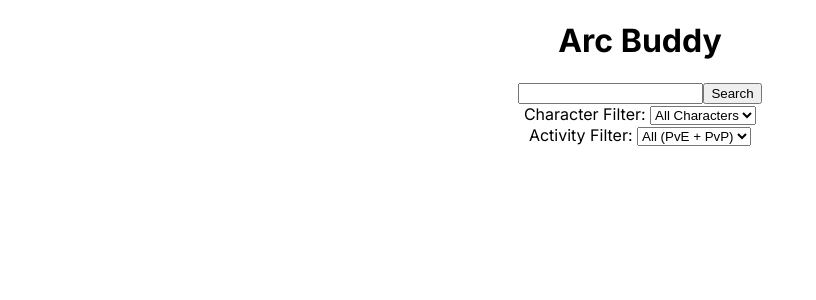
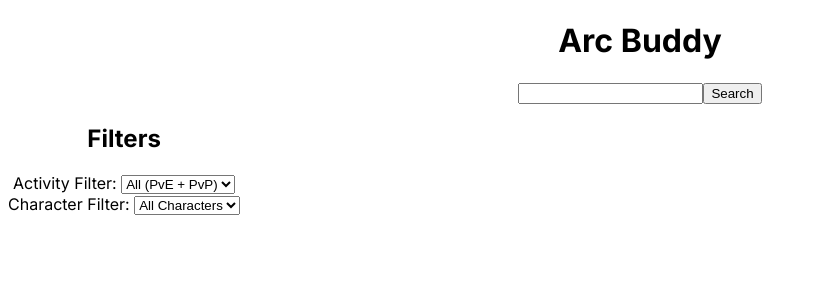
Before and after one commit to 62firelight/arc-buddy-react, a Next.js app: page / in a window 1280 px wide. Shown: the top 300 px of the page, without its empty margins (0-816 px from the left). Built offline with nearby package versions, Linux system fonts and the light colour scheme.

Commit message:
Reorganize layout

```diff
--- a/src/app/globals.css
+++ b/src/app/globals.css
@@ -8,6 +8,16 @@ html, body {
 
 .error {
   color: red;
+}
+
+.stats-container {
+  display: flex;
+  flex-flow: row nowrap;
+}
+
+.filters {
+  display: flex;
+  flex-flow: column nowrap;
 }
 
 .stats {
--- a/src/app/page.js
+++ b/src/app/page.js
@@ -77,16 +77,22 @@ export default function Home() {
                 resetAfterSubmission={resetAfterSubmission}
             />
             <div className="error">{error}</div>
+
+            <div className="stats-container">
+                <div className="filters">
+                    <h2>Filters</h2>
+                    <ActivityFilter
+                        activityFilter={activityFilter}
+                        setActivityFilter={setActivityFilter}
+                    />
                     <CharacterFilter
                         characterList={characterList}
                         characterFilter={characterFilter}
                         setCharacterFilter={setCharacterFilter}
                     />
-            <ActivityFilter
-                activityFilter={activityFilter}
-                setActivityFilter={setActivityFilter}
-            />
+                </div>
 
+                <div className="stat-content">
                     <Stats
                         profile={profile}
                         displayedStats={displayedStats}
@@ -94,5 +100,7 @@ export default function Home() {
                         setError={setError}
                     />
                 </div>
+            </div>
+        </div>
     );
 }
```
Lines whose indentation alone changed are shown as unchanged.
